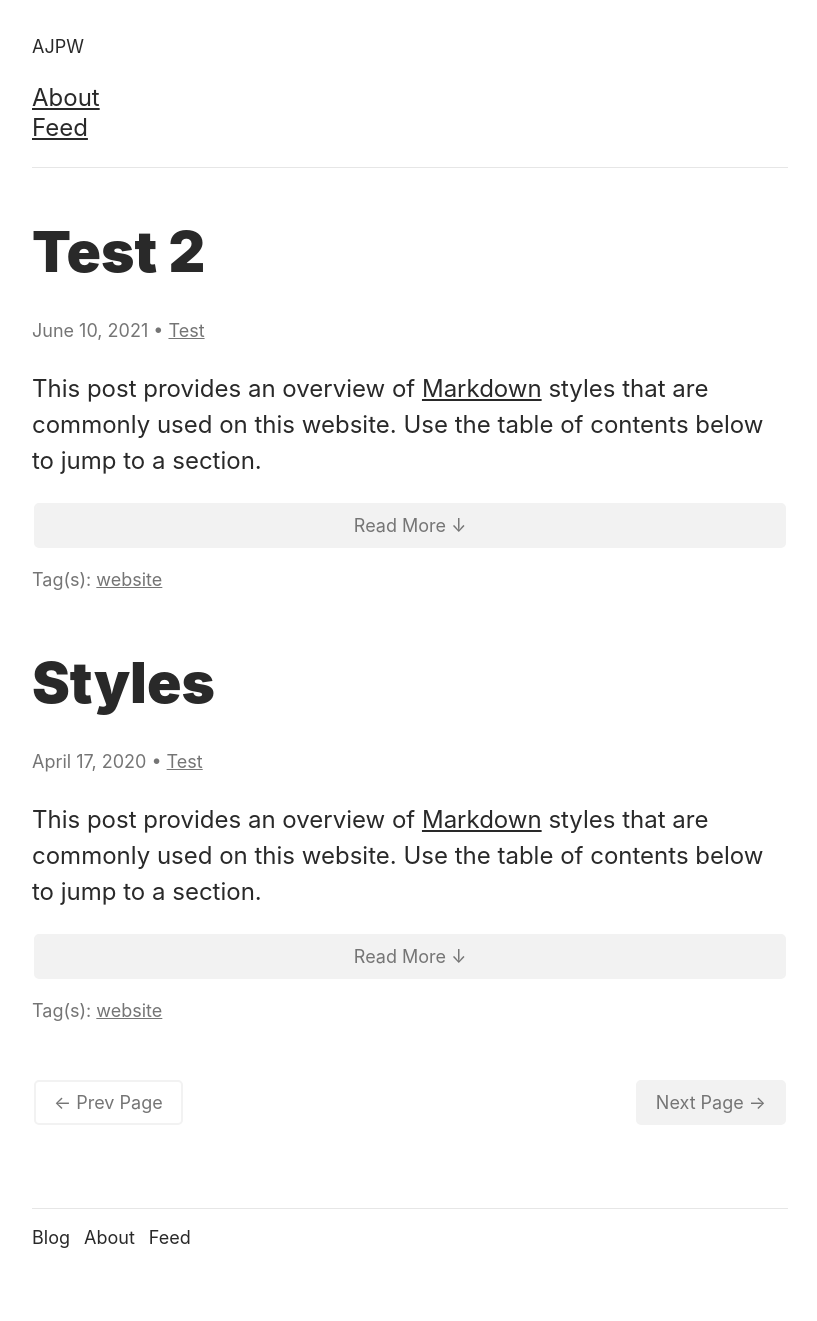
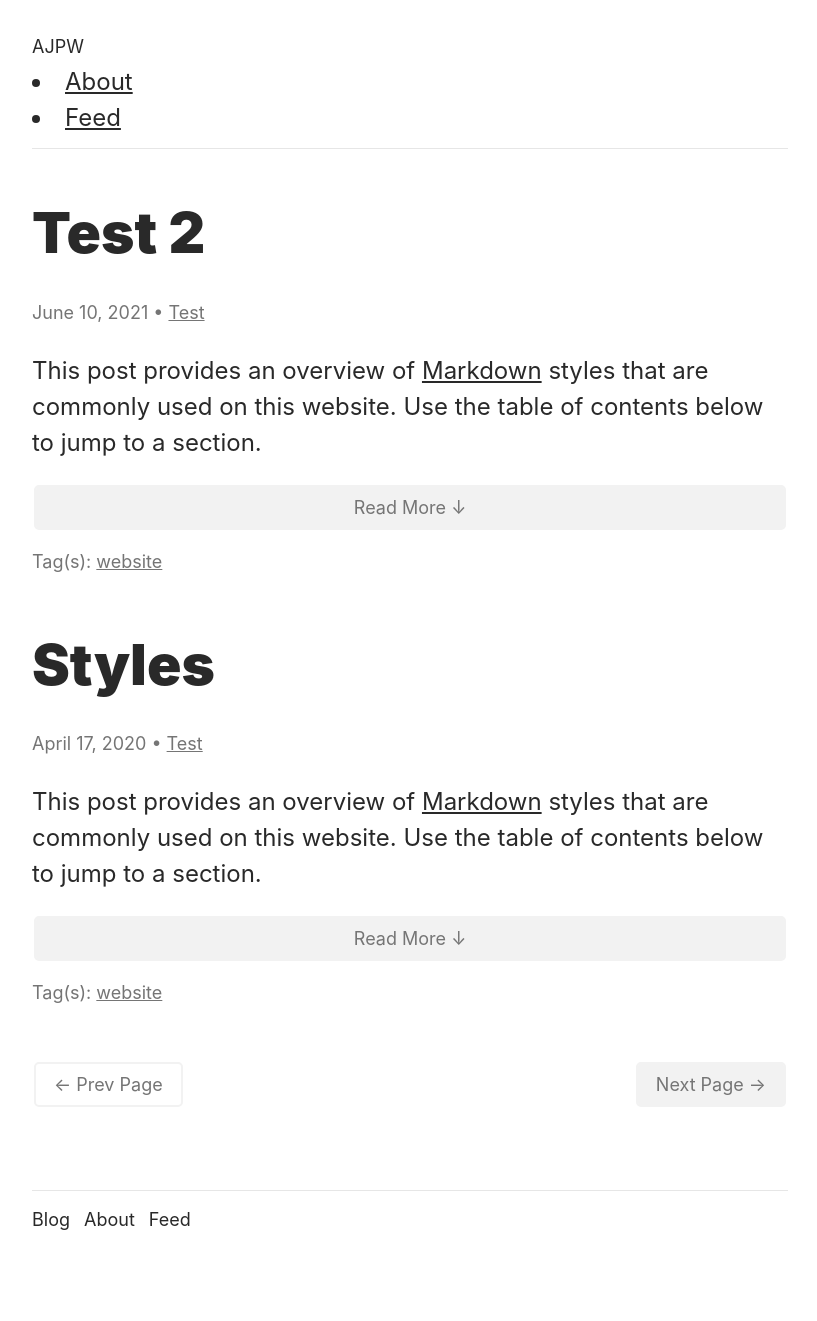
Before and after one commit to ajpwalser/ajpwalser.github.io, a Jekyll site: the page built from index.html, in a window 1280 px wide. Shown: the whole page, without its empty margins (230-1047 px from the left). Built offline with Jekyll 4.4.1, drawn with Linux system fonts in a browser that asks for light colours; some web fonts are replaced; the list of posts is cut into pages by our own code.

Commit message:
Update default.html

```diff
--- a/_layouts/default.html
+++ b/_layouts/default.html
@@ -20,12 +20,9 @@
    <div class="container">
    <header>
       <h1 class="header"><a href="{{ site.baseurl | prepend: site.url }}/">{{ site.title }}</a></h1>
-      <ul>
-         <span>
-         <li><a href="{{ '/about/' | prepend: site.baseurl | prepend: site.url }}">About</a></li>
-         <li><a href="{{ '/feed.xml' | prepend: site.baseurl | prepend: site.url }}">Feed</a></li>
-         </span>
-        </ul>
+    <li style="align-items:center;display:flex;flex-wrap:wrap;justify-content:space-between;">
+      <span><li><a href="{{ '/about/' | prepend: site.baseurl | prepend: site.url }}">About</a></li>
+         <li><a href="{{ '/feed.xml' | prepend: site.baseurl | prepend: site.url }}">Feed</a></li></span>
       <hr>
    </header>
    <main aria-label="Content" role="main">
```
